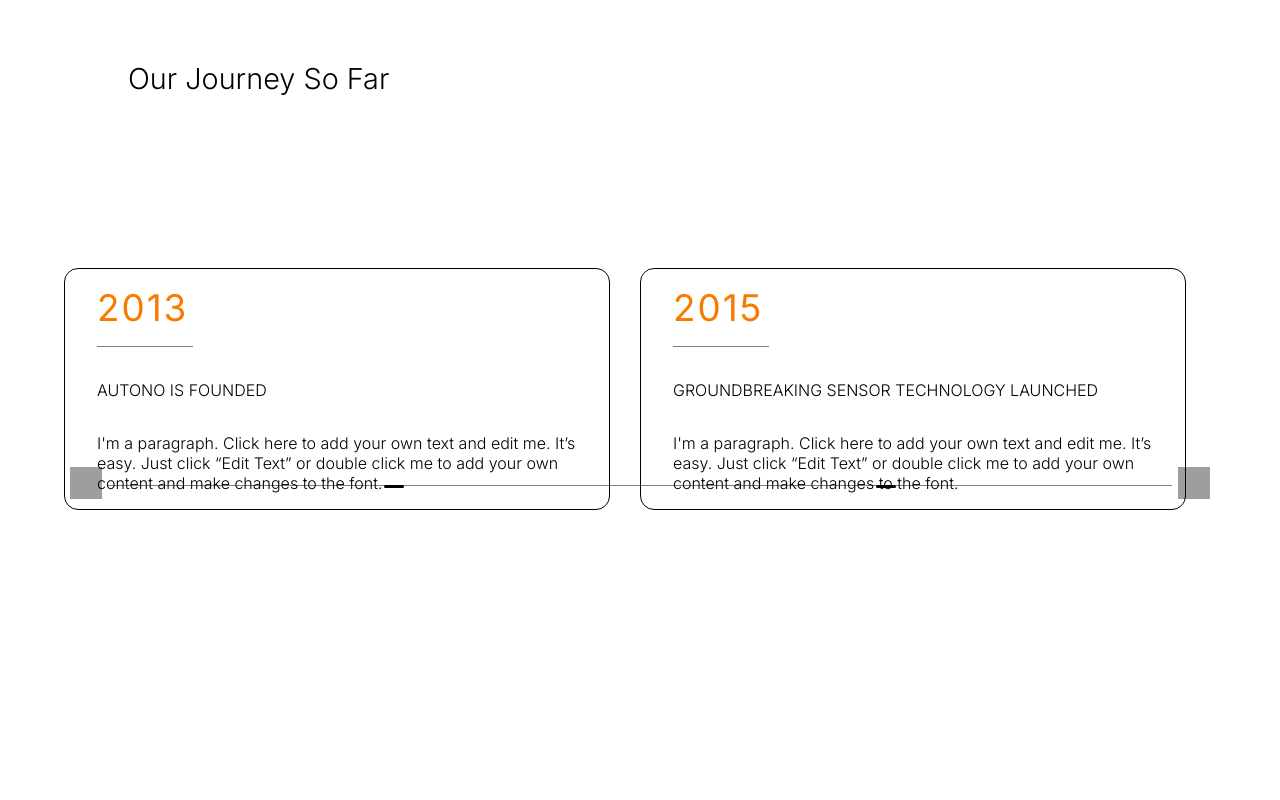
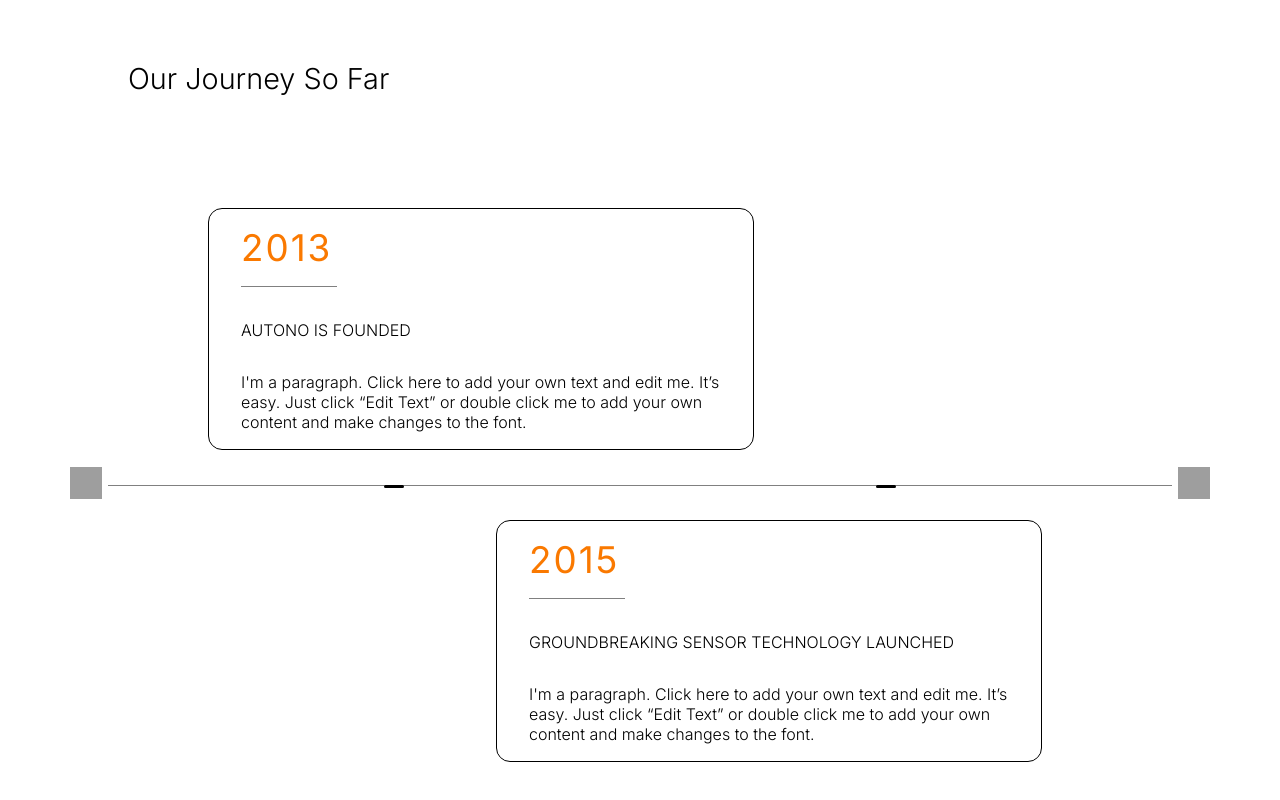
Before and after one commit to AdelHefny/Cars-Website, a Next.js app: page /about in a window 1280 px wide. Shown: the part 1970-2770 px from the top of the page. Built offline with nearby package versions, Linux system fonts and the light colour scheme; grey boxes are pictures that could not be loaded.

Commit message:
making changes

```diff
--- a/app/careers/page.tsx
+++ b/app/careers/page.tsx
@@ -1,6 +1,6 @@
 import styles from "./Careers.module.css";
-import Jobs from "./components/jobs";
-import Location from "./components/location";
+import Jobs from "../components/componentsCareers/jobs";
+import Location from "../components/componentsCareers/location";
 
 function Careers() {
   return (
--- a/app/components/componentsAbout/Journey/Card.tsx
+++ b/app/components/componentsAbout/Journey/Card.tsx
@@ -14,7 +14,7 @@
 };
 
 function Card({ cardInfo }: CardProps) {
-  const [windowWidth, setWindowWidth] = useState(0);
+  const [windowWidth, setWindowWidth] = useState(1000);
   useEffect(() => {
     window.addEventListener("resize", () => {
       setWindowWidth(window.innerWidth);
--- a/app/components/componentsCareers/button.tsx
+++ b/app/components/componentsCareers/button.tsx
@@ -1,5 +1,5 @@
 import Link from "next/link";
-import styles from "../Careers.module.css";
+import styles from "../../careers/Careers.module.css";
 
 type buttonProps = {
   children: React.ReactNode;
--- a/app/components/componentsCareers/jobCard.tsx
+++ b/app/components/componentsCareers/jobCard.tsx
@@ -1,5 +1,5 @@
 import ApplyButton from "@/app/components/careers/Button";
-import styles from "../Careers.module.css";
+import styles from "../../careers/Careers.module.css";
 type jobCardProps = {
   cardData: {
     id: number;
--- a/app/components/componentsCareers/jobs.tsx
+++ b/app/components/componentsCareers/jobs.tsx
@@ -1,5 +1,5 @@
 import Image from "next/image";
-import styles from "../Careers.module.css";
+import styles from "../../careers/Careers.module.css";
 import highWay from "@/public/images/Careers/highWay.jpg";
 import { jobs } from "@/app/components/careers/data";
 import JobCard from "./jobCard";
--- a/app/components/componentsCareers/location.tsx
+++ b/app/components/componentsCareers/location.tsx
@@ -1,5 +1,5 @@
 import Image from "next/image";
-import styles from "../Careers.module.css";
+import styles from "../../careers/Careers.module.css";
 import buildings from "@/public/images/Careers/buildings.jpg";
 
 function Location() {
```
